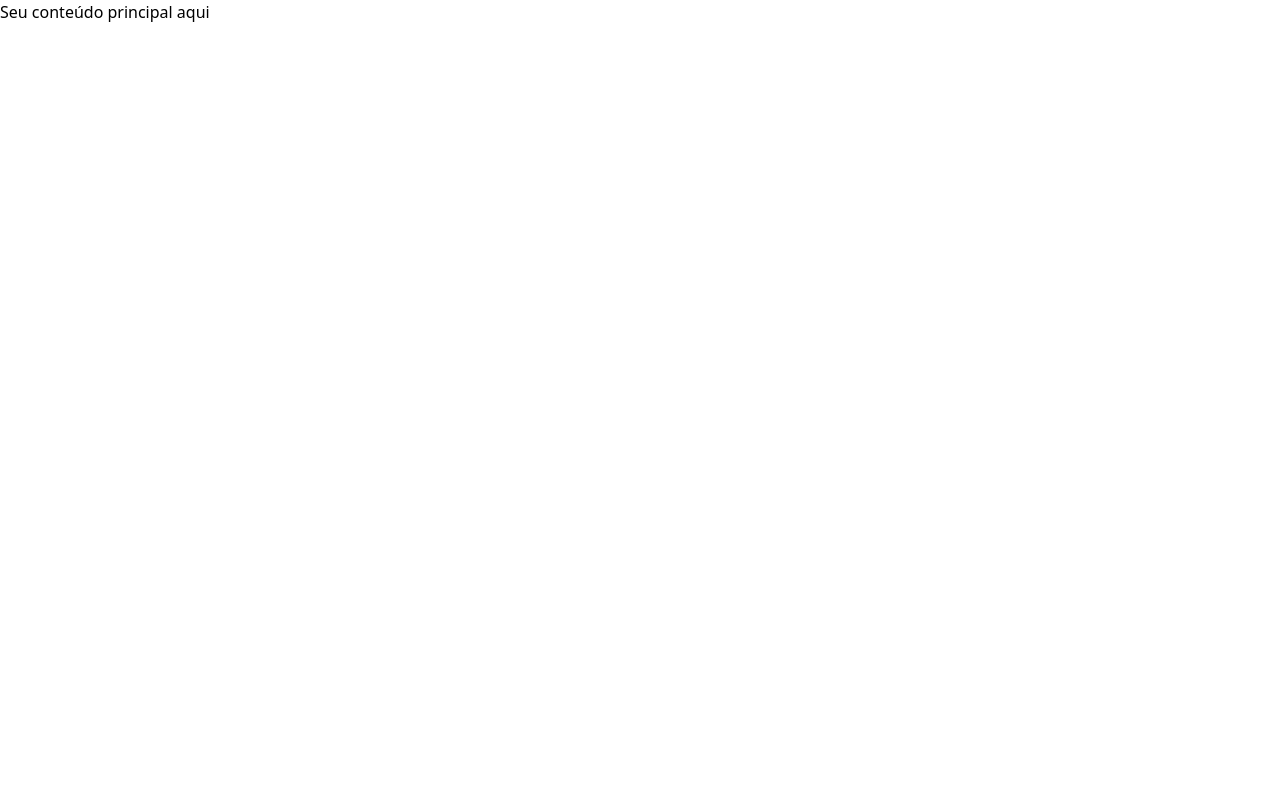
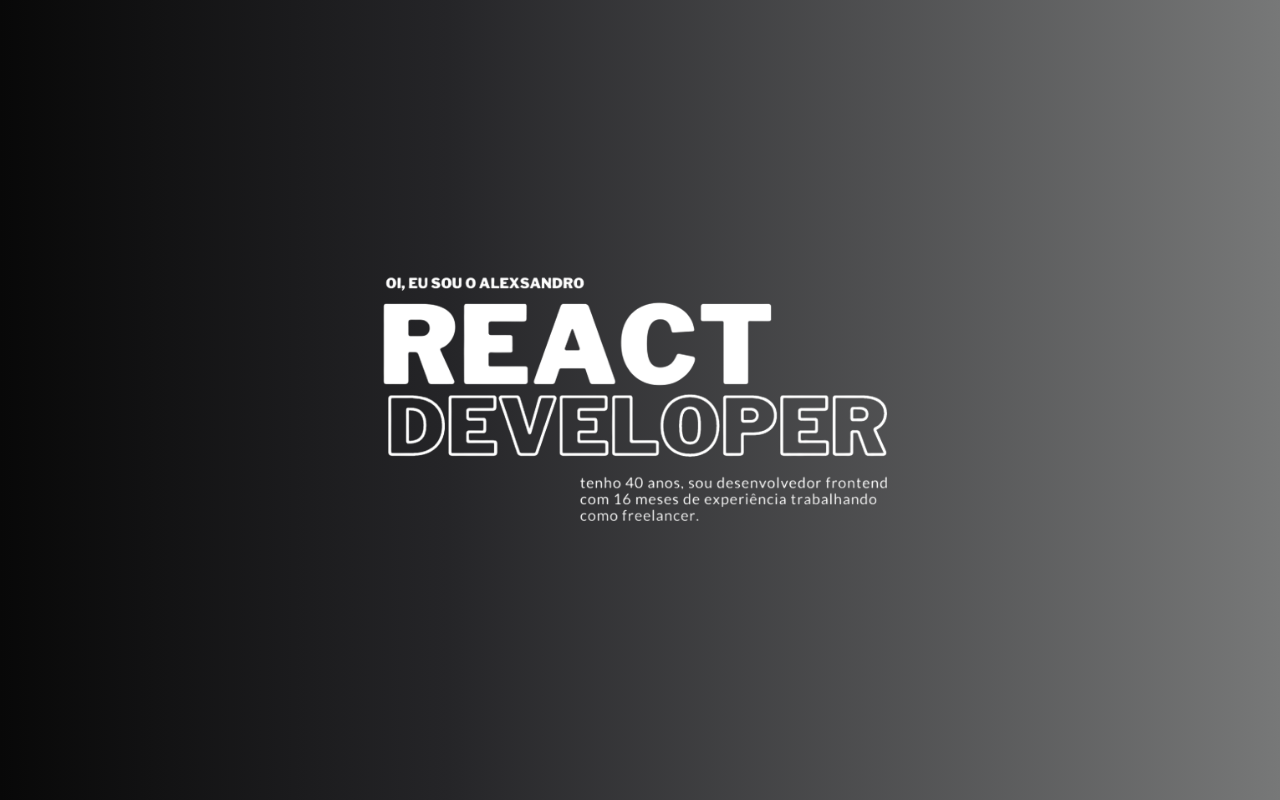
Before and after one commit to lbseven7/my-portfolio, a React (Create React App) app: page / in a window 1280 px wide. Built offline with nearby package versions, Linux system fonts and the light colour scheme; the HTML template or start-up script is replaced by a standard one.

Commit message:
feat: cria componente Home

```diff
--- a/src/App.js
+++ b/src/App.js
@@ -1,8 +1,7 @@
 import React, { useState, useEffect } from 'react';
 import Loading from './components/Loading';
 import './App.css';
-import './index.css';
-
+import Home from './pages/Home';
 
 const App = () => {
   const [isLoading, setIsLoading] = useState(true);
@@ -10,7 +9,7 @@
   useEffect(() => {
     const simulateLoading = setTimeout(() => {
       setIsLoading(false);
-    }, 5000);
+    }, 3000);
 
     return () => {
       clearTimeout(simulateLoading);
@@ -19,8 +18,7 @@
 
   return (
     <div>
-      {isLoading ? <Loading /> : <h2>Seu conteúdo principal aqui</h2>}
-
+      {isLoading ? <Loading /> : <Home />}
     </div>
   );
 };
--- /dev/null
+++ b/src/pages/Home/index.jsx
@@ -0,0 +1,24 @@
+import titleBg from '../../images/desktop/titulo.png'
+
+const Home = () => {
+
+  const home = {
+    background: 'linear-gradient(90deg, #080808 0%, #252528 35%, #777878 100%)',
+    height: '100vh',
+    display: 'flex',
+    justifyContent: 'center',
+    alignItems: 'center',
+  }
+
+  const title = {
+    width: '45%',
+  }
+
+  return (
+    <div style={home}>
+      <img src={titleBg} alt="title" style={title}/>
+    </div>
+  );
+};
+
+export default Home;
```
